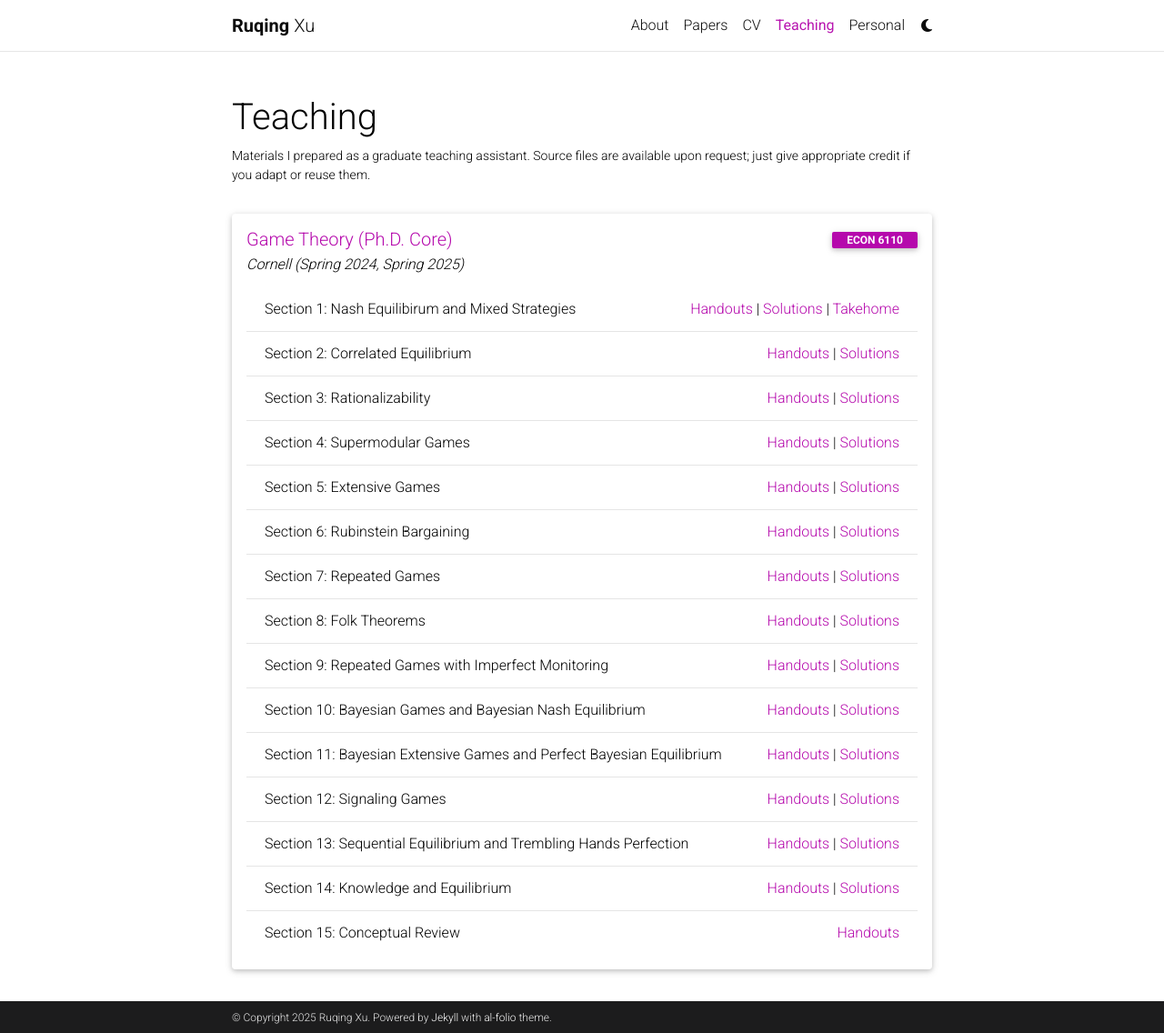
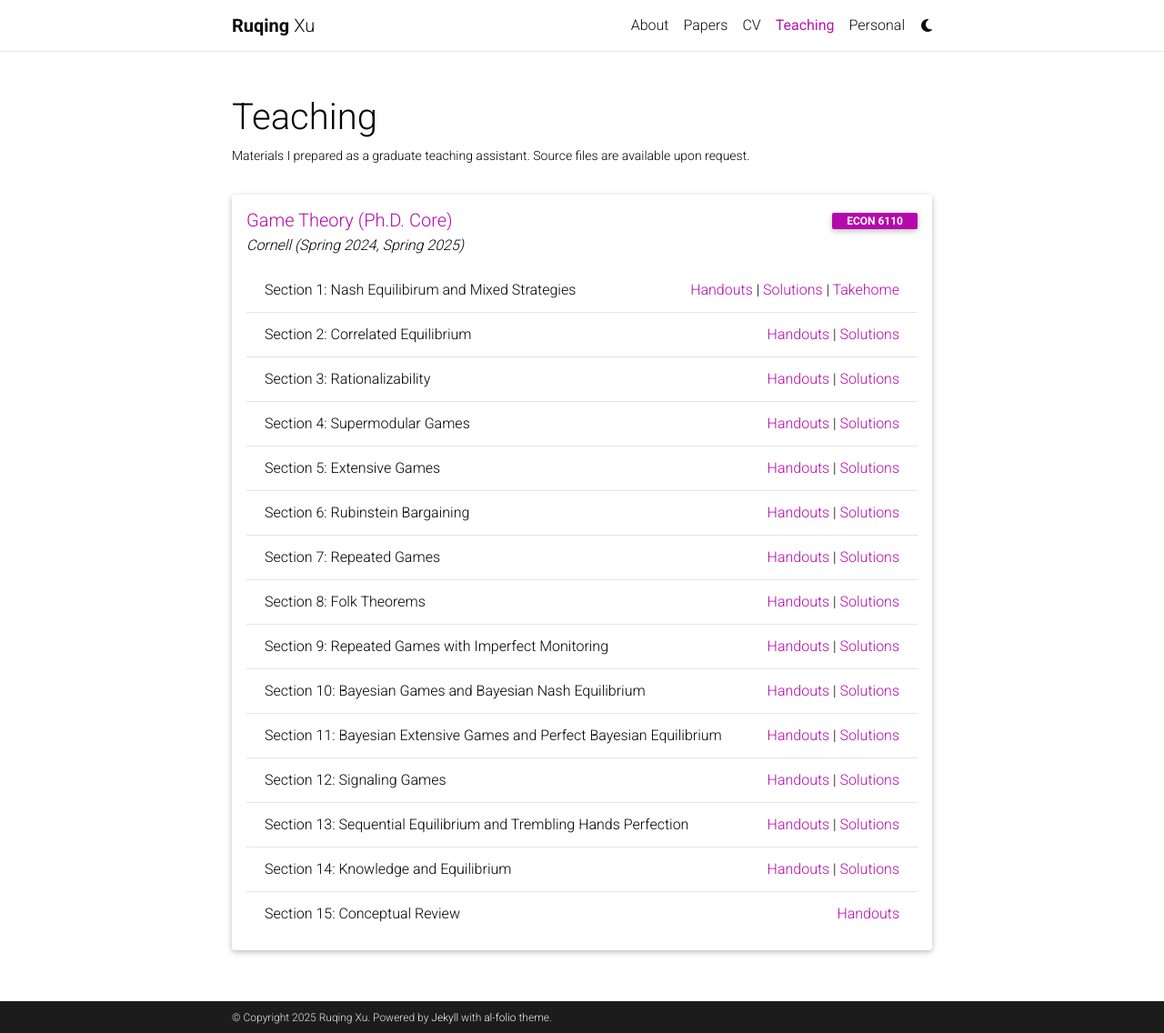
Before and after one commit to ruqing-xu/ruqing-xu.github.io, a Jekyll site: the page built from _pages/teaching.md, in a window 1280 px wide and 1136 px high. Shown: the whole window at 91% size. Built offline with Jekyll 4.4.1, drawn with Linux system fonts in a browser that asks for light colours; comment, search, counter and statistics services are not loaded; a style sheet for code colours, icons or effects is not loaded.

Commit message:
Minor updates to teaching and cv

```diff
--- a/_pages/teaching.md
+++ b/_pages/teaching.md
@@ -2,7 +2,7 @@
 layout: page
 permalink: /teaching/
 title: Teaching
-description: Materials I prepared as a graduate teaching assistant. Source files are available upon request; just give appropriate credit if you adapt or reuse them.
+description: Materials I prepared as a graduate teaching assistant. Source files are available upon request.
 nav: true
 nav_order: 4
 ---
```
Also changed, not shown: 4 other files.
